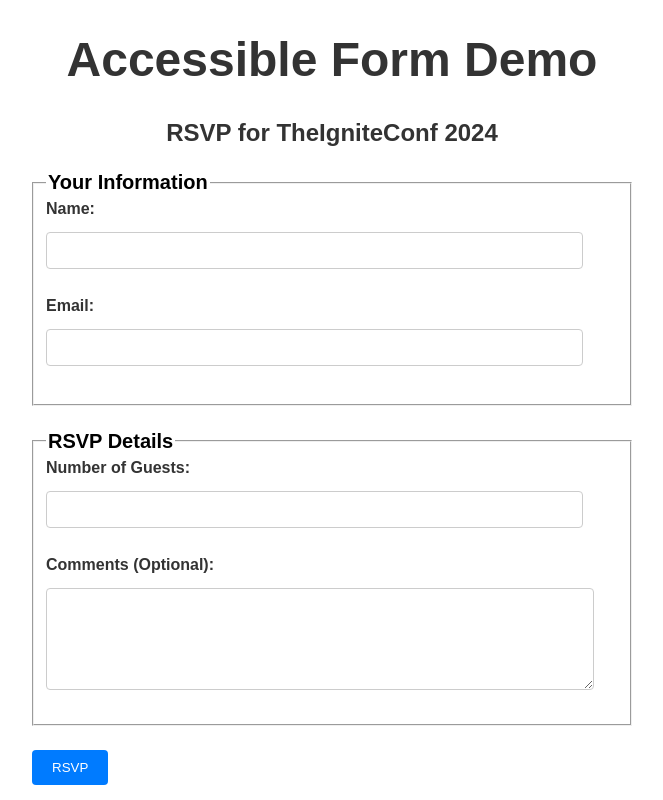
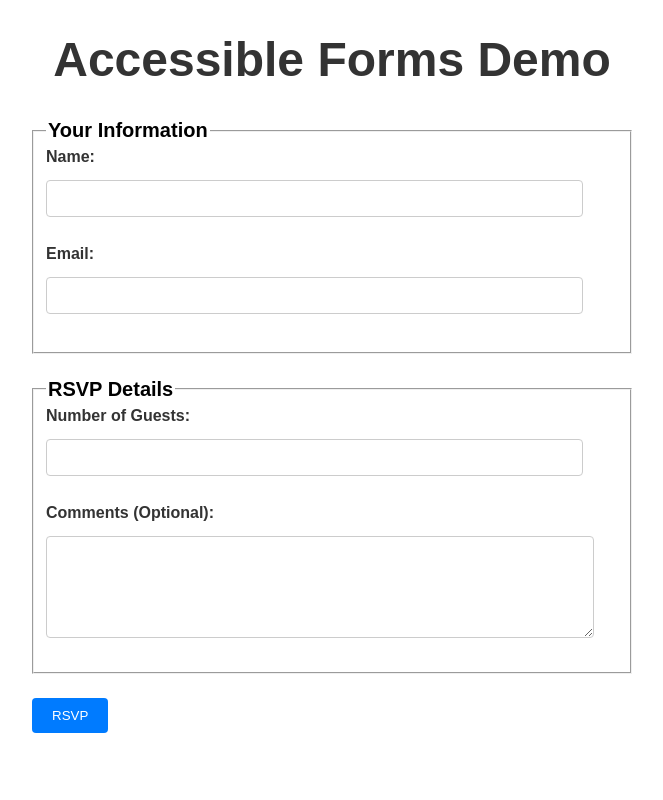
Before and after one commit to LinkedInLearning/accessible-layout-for-the-web-4488047, a plain HTML site: page index.html in a window 1280 px wide. Shown: the whole page, without its empty margins (308-971 px from the left). Drawn offline with Linux system fonts and the light colour scheme.

Commit message:
update demo

```diff
--- a/index.html
+++ b/index.html
@@ -4,13 +4,12 @@
 <head>
   <meta charset="UTF-8">
   <meta name="viewport" content="width=device-width, initial-scale=1.0">
-  <title>Accessible Form Demo</title>
+  <title>Accessible Forms Demo</title>
   <link rel="stylesheet" href="style.css">
 </head>
 
 <body>
-  <h1>Accessible Form Demo</h1>
-  <h2>RSVP for TheIgniteConf 2024</h2>
+  <h1>Accessible Forms Demo</h1>
   <form action="#" method="POST" autocomplete="on">
     <fieldset>
       <legend>Your Information</legend>
--- a/style.css
+++ b/style.css
@@ -6,12 +6,6 @@
 h1 {
   color: #333;
   font-size: 3rem;
-  text-align: center;
-}
-
-h2 {
-  color: #333;
-  font-size: 1.5rem;
   text-align: center;
 }
 
```
